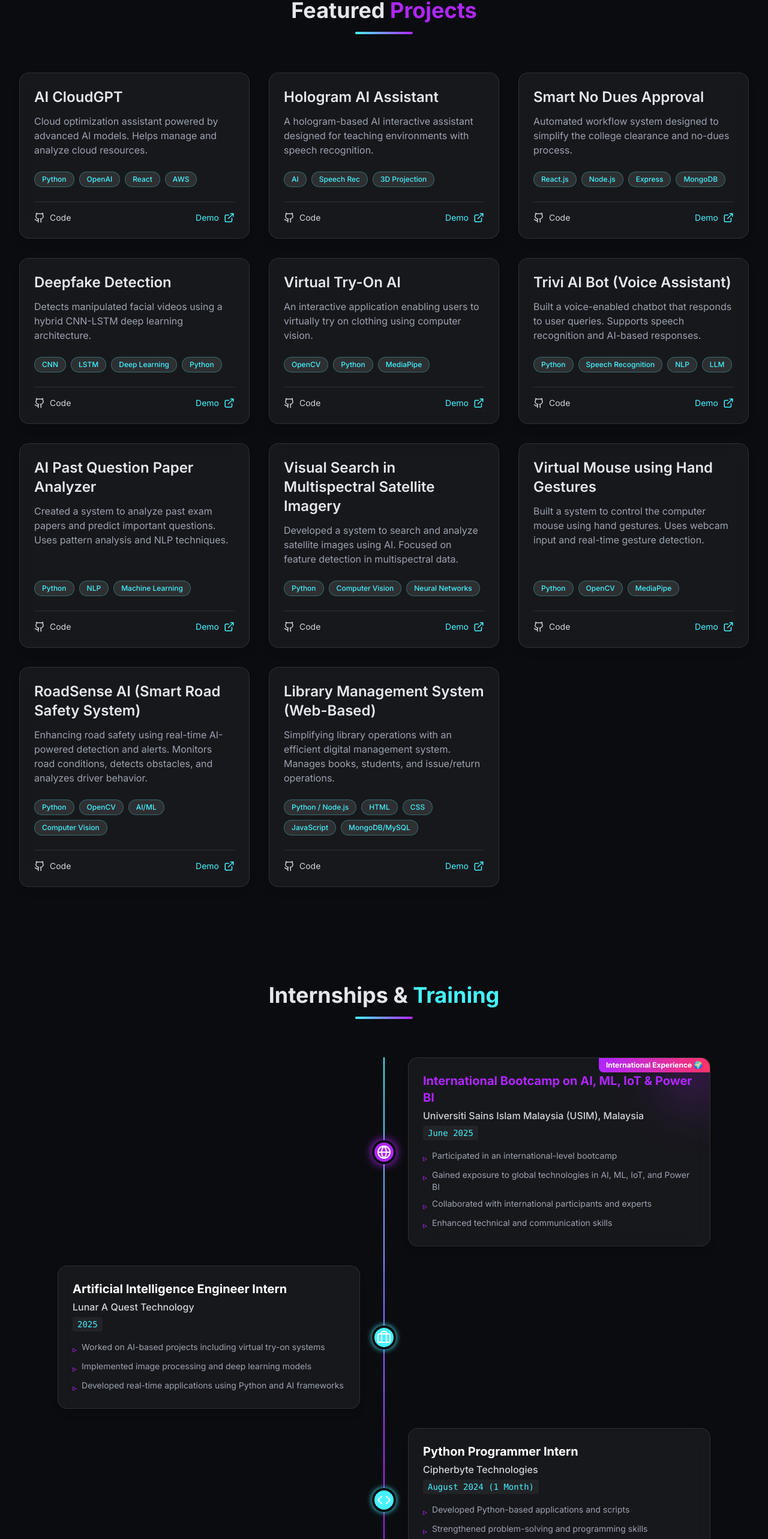
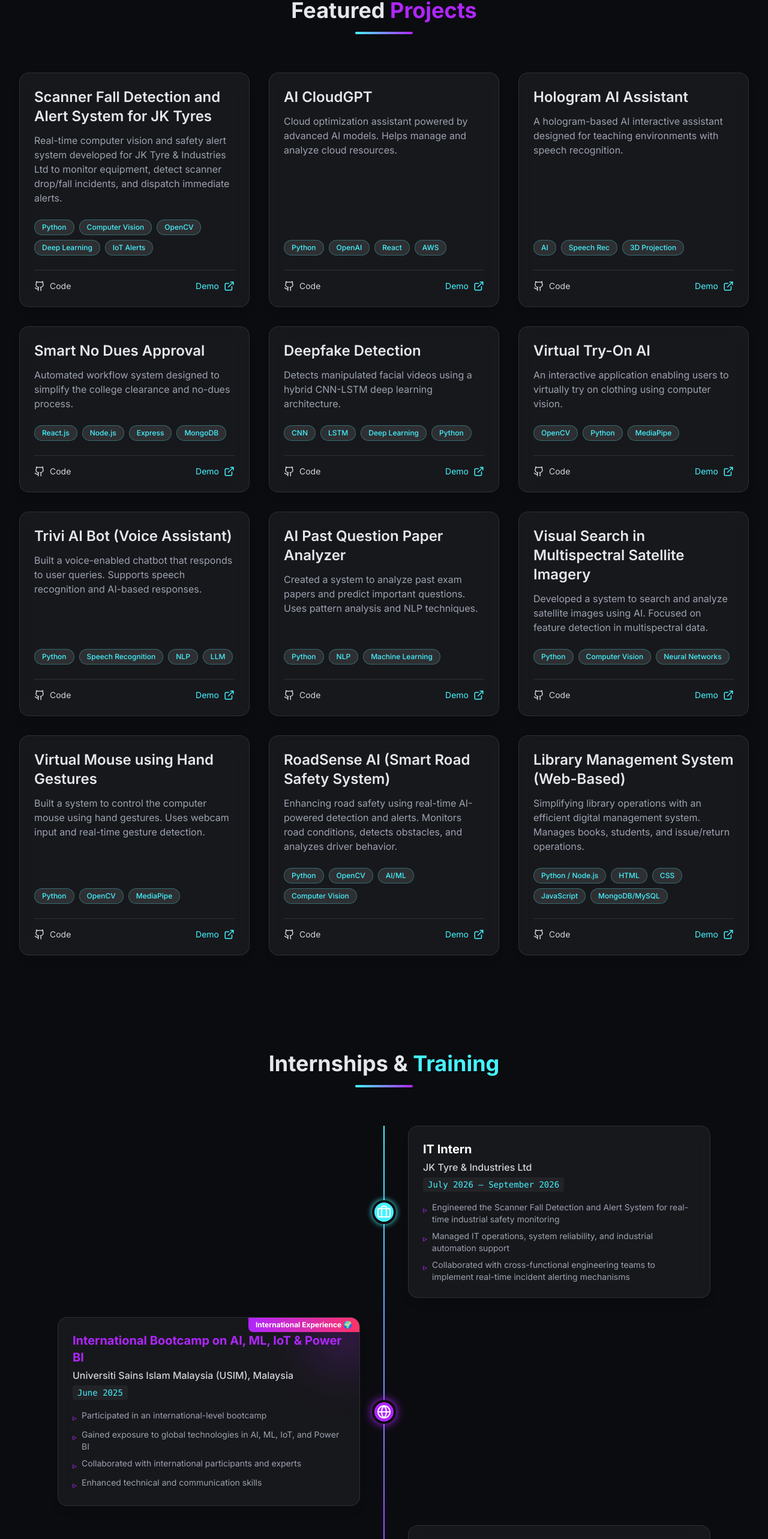
Before and after one commit to TRIVIN3004/trivin-portfolio, a React (Vite) app in the folder client/: page / in a window 1280 px wide. Shown: the part 3186-5752 px from the top of the page at 60% size. Built offline with nearby package versions, Linux system fonts and the light colour scheme.

Commit message:
Add JK Tyre IT internship and Scanner Fall Detection project

```diff
--- a/client/src/components/Achievements.jsx
+++ b/client/src/components/Achievements.jsx
@@ -7,7 +7,7 @@ const achievements = [
   { title: "Paper Presentation", text: "Third Prize – National Level Paper Presentation, JIT" },
   { title: "Paper Presentation", text: "First Prize – Paper Presentation, Tagore Engineering College" },
   { title: "Award for Co-Curricular", text: "Award for Co-Curricular Activities at JIT" },
-  { title: "Internship & Training", text: "Intel AI/ML training & Lunar A Quest Tech Internship" }
+  { title: "Internship & Training", text: "JK Tyre & Industries Ltd, Lunar A Quest Tech & Intel AI/ML Training" }
 ];
 
 const Achievements = () => {
--- a/client/src/components/Experience.jsx
+++ b/client/src/components/Experience.jsx
@@ -2,6 +2,18 @@ import { motion } from 'framer-motion';
 import { Briefcase, BookOpen, Globe, Code } from 'lucide-react';
 
 const experiences = [
+  {
+    type: "internship",
+    title: "IT Intern",
+    organization: "JK Tyre & Industries Ltd",
+    duration: "July 2026 – September 2026",
+    icon: <Briefcase size={24} />,
+    points: [
+      "Engineered the Scanner Fall Detection and Alert System for real-time industrial safety monitoring",
+      "Managed IT operations, system reliability, and industrial automation support",
+      "Collaborated with cross-functional engineering teams to implement real-time incident alerting mechanisms"
+    ]
+  },
   {
     type: "bootcamp",
     title: "International Bootcamp on AI, ML, IoT & Power BI",
--- a/client/src/components/Projects.jsx
+++ b/client/src/components/Projects.jsx
@@ -2,6 +2,13 @@ import { motion } from 'framer-motion';
 import { ExternalLink, Github } from 'lucide-react';
 
 const projectsList = [
+  {
+    title: "Scanner Fall Detection and Alert System for JK Tyres",
+    description: "Real-time computer vision and safety alert system developed for JK Tyre & Industries Ltd to monitor equipment, detect scanner drop/fall incidents, and dispatch immediate alerts.",
+    tech: ["Python", "Computer Vision", "OpenCV", "Deep Learning", "IoT Alerts"],
+    github: "#",
+    live: "#"
+  },
   {
     title: "AI CloudGPT",
     description: "Cloud optimization assistant powered by advanced AI models. Helps manage and analyze cloud resources.",
```
